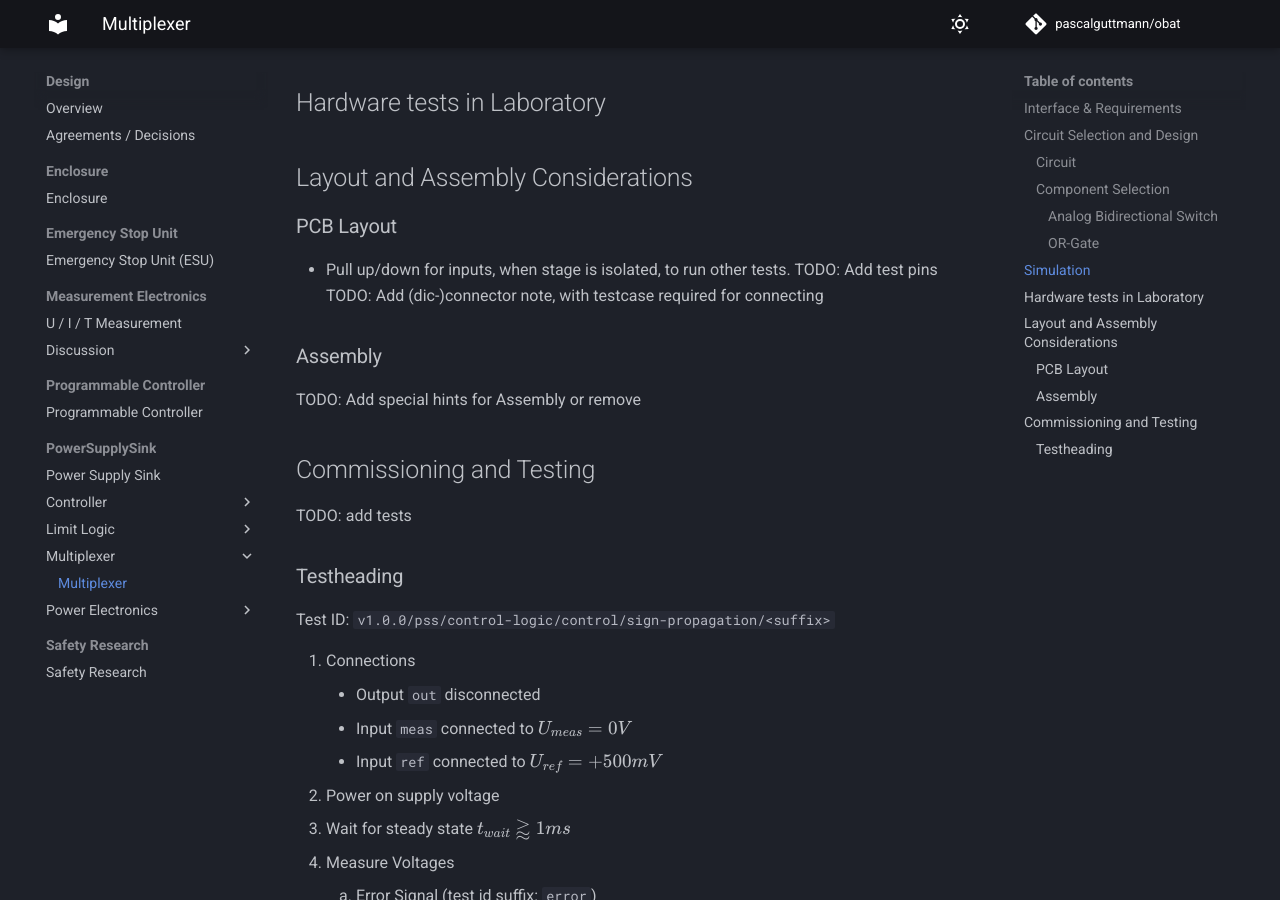
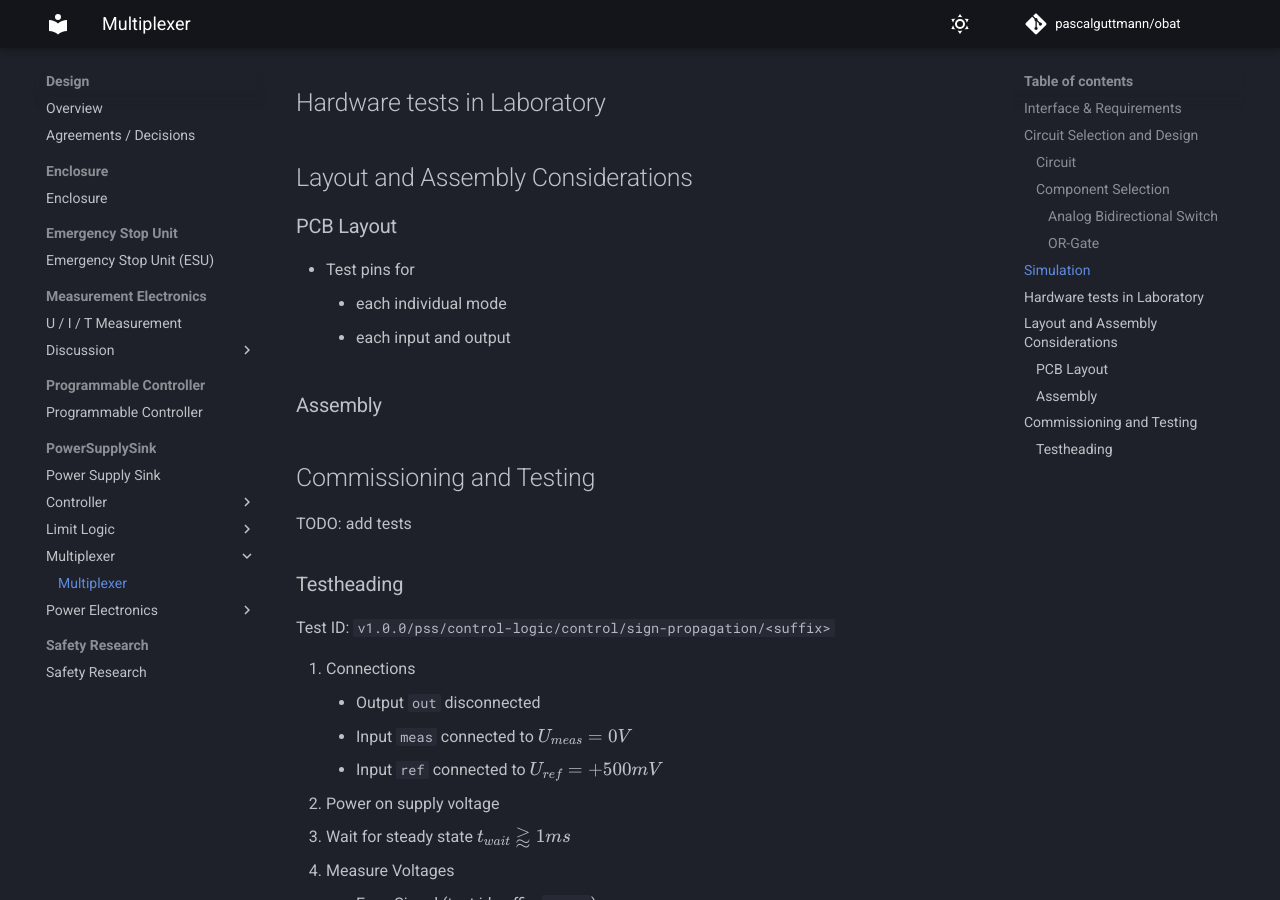
Before and after one commit to pascalguttmann/obat, an MkDocs documentation site: the page built from docs/design/pss/mux/mux.md, in a window 1280 px wide and 900 px high, scrolled down 1891 px. Built offline with MkDocs 1.6.1 and Material for MkDocs 9.7.7, drawn with Linux system fonts in a browser that asks for light colours; comment, search, counter and statistics services are not loaded.

Commit message:
add mux testpin definition

```diff
--- a/docs/design/pss/mux/mux.md
+++ b/docs/design/pss/mux/mux.md
@@ -70,13 +70,11 @@ TODO: link to simulation files
 
 ### PCB Layout
 
-- Pull up/down for inputs, when stage is isolated, to run other tests.
-TODO: Add test pins
-TODO: Add (dic-)connector note, with testcase required for connecting
+- Test pins for
+    - each individual mode
+    - each input and output
 
 ### Assembly
-
-TODO: Add special hints for Assembly or remove
 
 ## Commissioning and Testing
 
```
